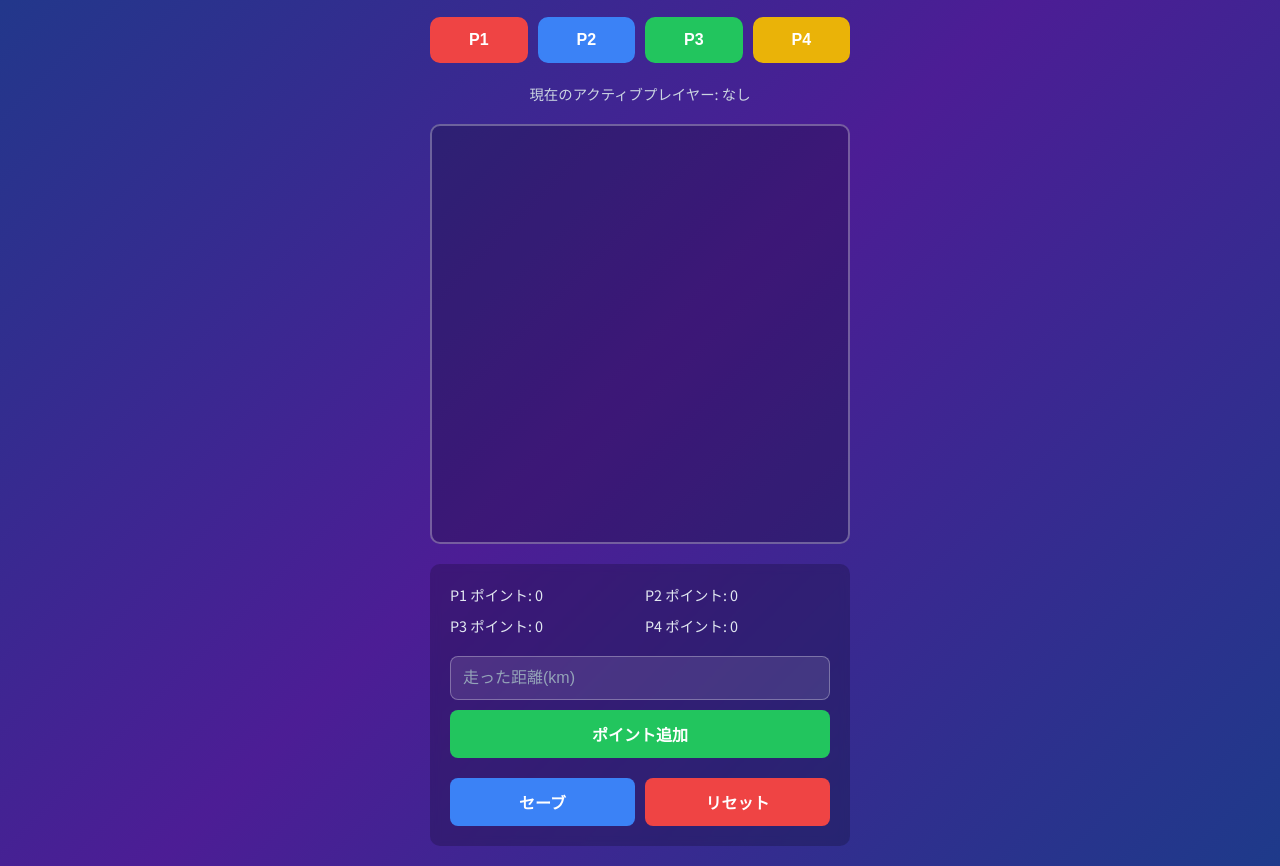
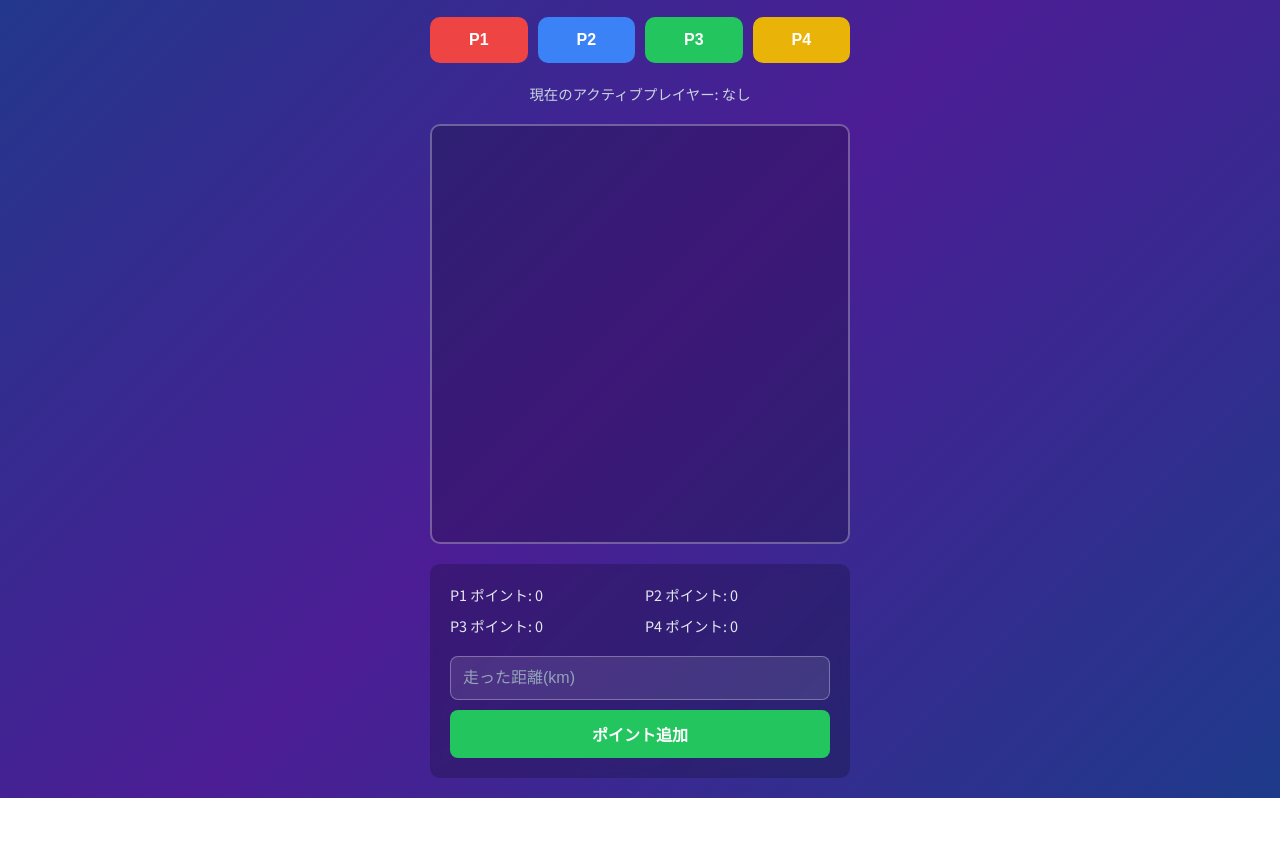
Before and after one commit to yuki-ishibashi-uttc/connectile-app, a plain HTML site: page index.html in a window 1280 px wide. Shown: the part 105-971 px from the top of the page. After the commit the page ends 903 px from the top, so only its background shows below. Drawn offline with Linux system fonts and the light colour scheme; no server answers.

Commit message:
fix: Remove save button and enable decimals

```diff
--- a/index.html
+++ b/index.html
@@ -40,10 +40,7 @@
                 <button id="add-points-btn">ポイント追加</button>
             </div>
 
-            <div class="utility-buttons">
-                <button id="save-btn" class="secondary-btn">セーブ</button>
-                <button id="reset-btn" class="danger-btn">リセット</button>
-            </div>
+
         </div>
 
     </div> <script src="script.js"></script>
--- a/script.js
+++ b/script.js
@@ -131,7 +131,7 @@ addPointsBtn.addEventListener('click', () => {
         alert("先にアクティブなプレイヤーを選択してください。");
         return;
     }
-    const distance = parseInt(distanceInput.value);
+    const distance = parseFloat(distanceInput.value);
     if (isNaN(distance) || distance <= 0) {
         alert("正しい距離をkm単位で入力してください。");
         return;
```
